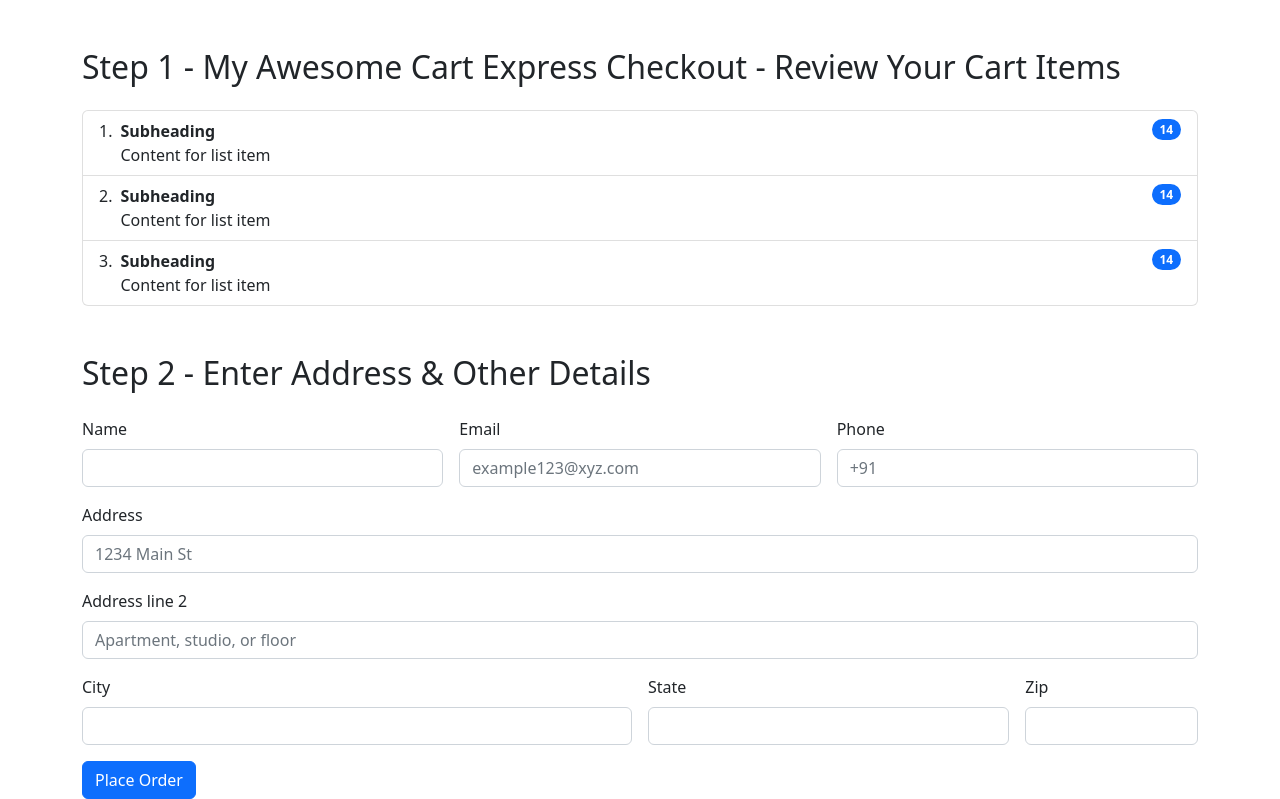
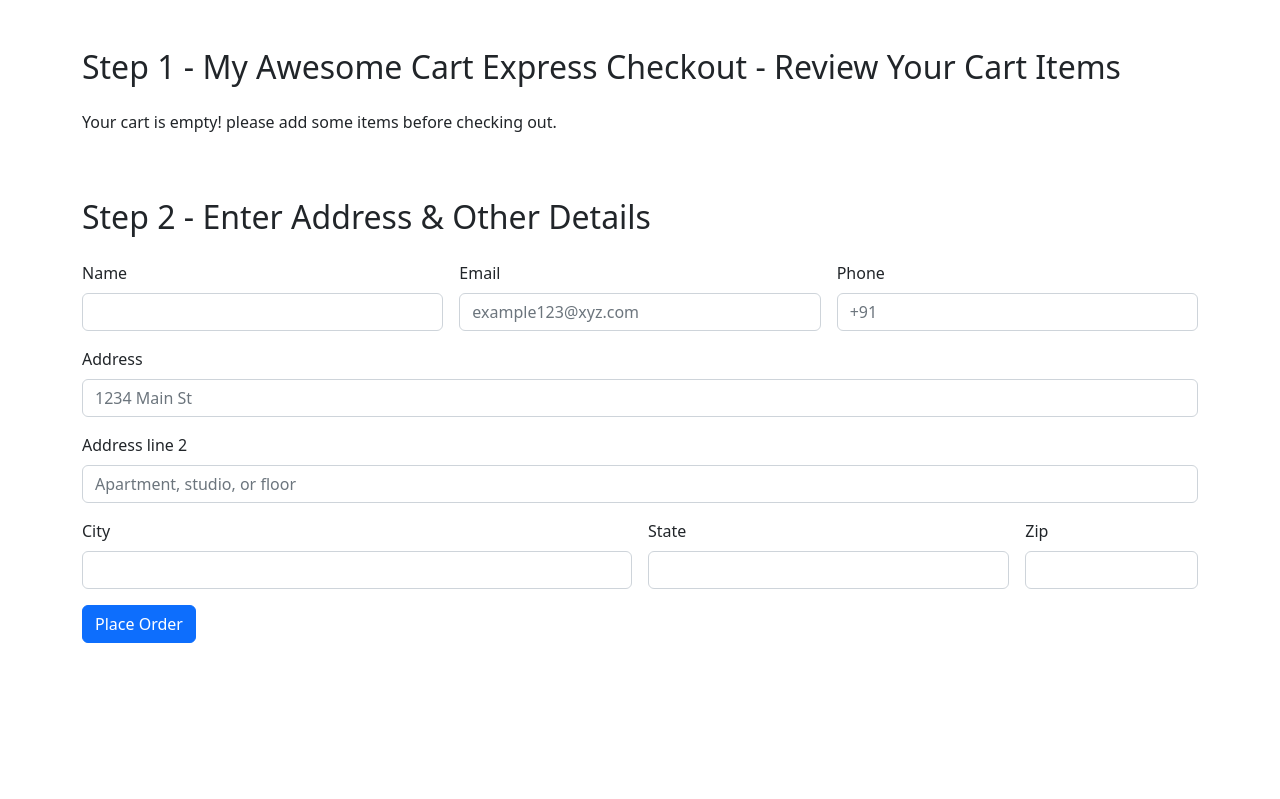
Before and after one commit to sohamw03/MyAwesomeCart, a Django app: page /shop/checkout/ in a window 1280 px wide. Shown: the part 56-855 px from the top of the page. After the commit the page ends 699 px from the top, so only its background shows below. Run offline with Django 4.2, Linux system fonts and the light colour scheme; some libraries are stand-ins or nearby versions.

Commit message:
Data transfer to checkout page and refinement.

```diff
--- a/mac/shop/templates/shop/basic.html
+++ b/mac/shop/templates/shop/basic.html
@@ -59,12 +59,15 @@
     </nav>
     {% block body %} {% endblock %}
 </body>
+<script src="http://ajax.googleapis.com/ajax/libs/jquery/1.9.1/jquery.min.js"></script>
 <script src="https://cdn.jsdelivr.net/npm/bootstrap@5.2.3/dist/js/bootstrap.bundle.min.js"
     integrity="sha384-kenU1KFdBIe4zVF0s0G1M5b4hcpxyD9F7jL+jjXkk+Q2h455rYXK/7HAuoJl+0I4" crossorigin="anonymous">
     </script>
-<script src="http://ajax.googleapis.com/ajax/libs/jquery/1.9.1/jquery.min.js"></script>
 <script>
-    popcart = new bootstrap.Popover($('#popcart'));
+    setTimeout((function () {
+        popcart = new bootstrap.Popover($('#popcart'));
+    }), 500);
+
 </script>
 {% block js %} {% endblock %}
 
--- a/mac/shop/templates/shop/checkout.html
+++ b/mac/shop/templates/shop/checkout.html
@@ -2,33 +2,12 @@
 
 {% block title %}Checkout - My Awesome Cart{% endblock %}
 {% block body %}
-<div class="container">
+<div class="container mb-5">
     <div class="col mt-5">
         <h2>Step 1 - My Awesome Cart Express Checkout - Review Your Cart Items</h2>
-        <div id="items" style="margin-top: 1.5rem;">
-            <ol class="list-group list-group-numbered">
-                <li class="list-group-item d-flex justify-content-between align-items-start">
-                    <div class="ms-2 me-auto">
-                        <div class="fw-bold">Subheading</div>
-                        Content for list item
-                    </div>
-                    <span class="badge bg-primary rounded-pill">14</span>
-                </li>
-                <li class="list-group-item d-flex justify-content-between align-items-start">
-                    <div class="ms-2 me-auto">
-                        <div class="fw-bold">Subheading</div>
-                        Content for list item
-                    </div>
-                    <span class="badge bg-primary rounded-pill">14</span>
-                </li>
-                <li class="list-group-item d-flex justify-content-between align-items-start">
-                    <div class="ms-2 me-auto">
-                        <div class="fw-bold">Subheading</div>
-                        Content for list item
-                    </div>
-                    <span class="badge bg-primary rounded-pill">14</span>
-                </li>
-            </ol>
+        <div style="margin-top: 1.5rem;">
+            <ul class="list-group list-group-numbered" id="items">
+            </ul>
         </div>
     </div>
     <div class="col mt-5">
@@ -73,3 +52,61 @@
     </div>
 </div>
 {% endblock %}
+{% block js %}
+<script>
+    if (localStorage.getItem('cart') == null) {
+        var cart = {};
+    }
+    else {
+        cart = JSON.parse(localStorage.getItem('cart'));
+        var sum = 0;
+        for (var item in cart) {
+            sum += cart[item][0];
+        }
+        document.getElementById('cart').innerHTML = sum;
+    }
+    console.log(cart);
+    if ($.isEmptyObject(cart)) {
+        mystr = `<p>Your cart is empty! please add some items before checking out.</p>`;
+        $('#items').append(mystr);
+    }
+    else {
+        for (item in cart) {
+            let name = cart[item][1];
+            let qty = cart[item][0];
+            mystr = `<li class="list-group-item d-flex justify-content-between align-items-start">
+                    <div class="ms-2 me-auto">
+                        <div class="fw-bold">${name}</div>
+                    </div>
+                    <span class="badge text-bg-dark">${qty}</span>
+                </li>`;
+            $('#items').append(mystr);
+        }
+
+        function updateCart(cart) {
+            var sum = 0;
+            for (var item in cart) {
+                sum += cart[item][0];
+            };
+            document.getElementById('cart').innerHTML = sum;
+            updatePopover(cart);
+        }updateCart(cart);
+
+        // Updating the cart popover
+        function updatePopover(cart) {
+            var popStr = "";
+            var i = 1;
+            for (var item in cart) {
+                popStr = popStr + "<b>" + i + "</b>. ";
+                popStr = popStr + cart[item][1] + " Qty : " + cart[item][0] + "<br>";
+                i = i + 1;
+            }
+            popStr = popStr + "<div><a href='/shop/checkout' class='btn btn-primary' id='checkout' style='margin-right:4px;'>Checkout</a><a onclick='clearCart()' class='btn btn-primary' id='clearCart'>Clear Cart</a></div>";
+            document.getElementById("popcart").setAttribute("data-bs-content", popStr);
+            $('#popcart').popover('dispose');
+            popcart = new bootstrap.Popover($('#popcart'));
+            $('#popcart').popover('show');
+        }
+    }
+</script>
+{% endblock %}
```
Also changed, not shown: mac/shop/templates/shop/index.html (+13 -12 lines).
